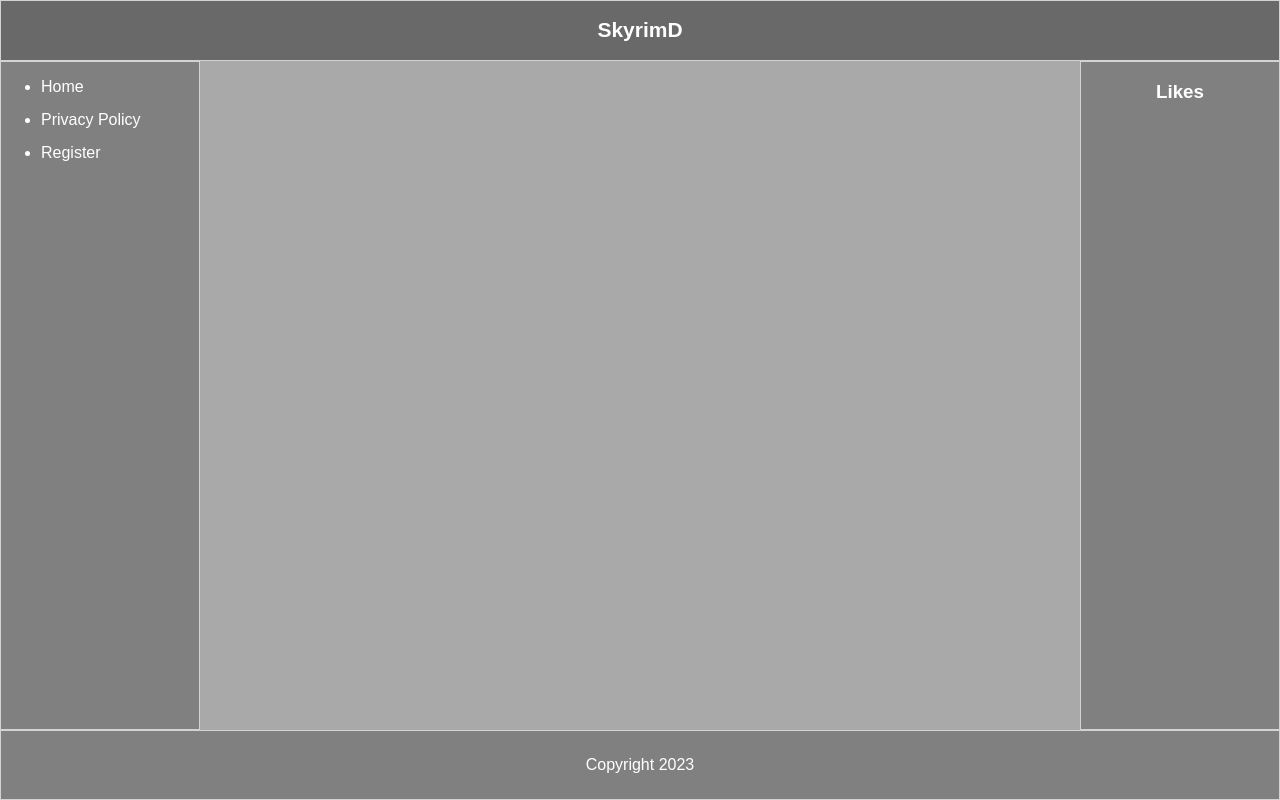
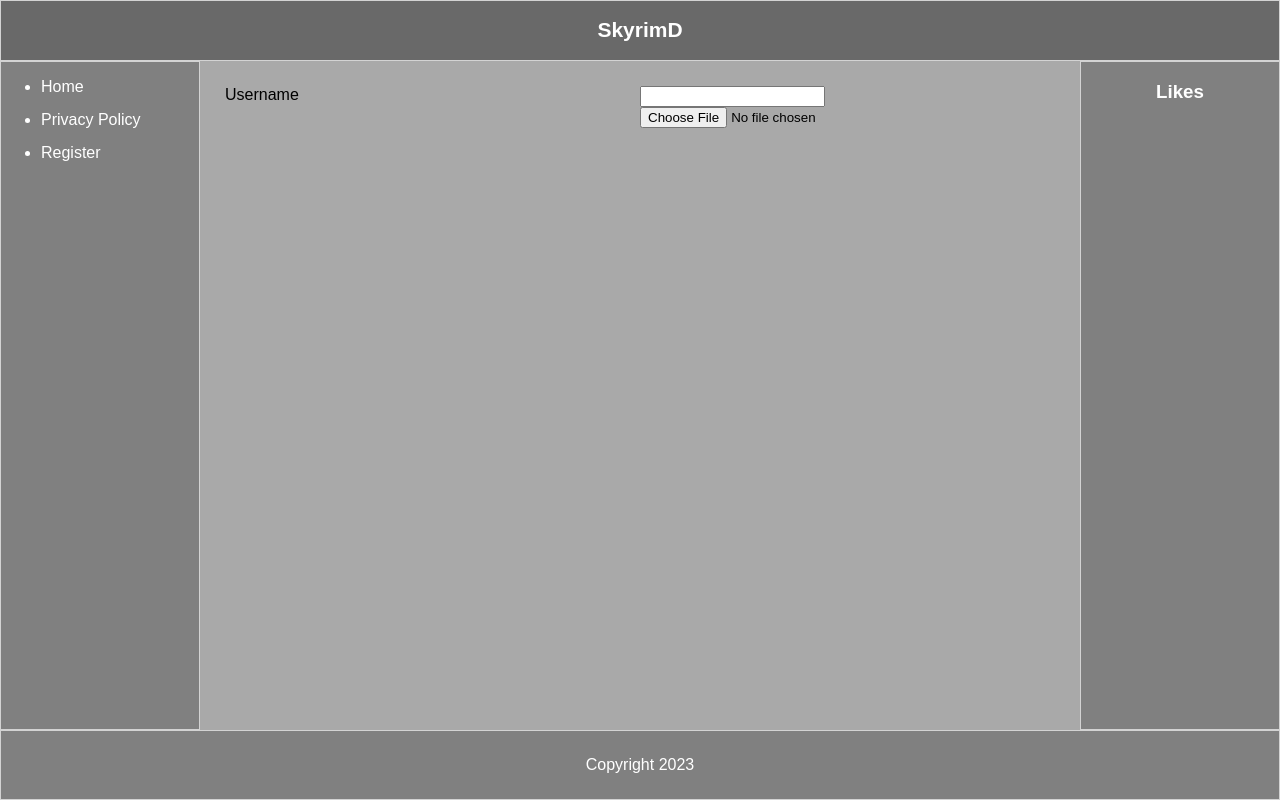
Before and after one commit to Tobiasz441/SkyrimDWeb, an Angular app: page /register in a window 1280 px wide. Built offline with nearby package versions, Linux system fonts and the light colour scheme.

Commit message:
Improved on Registration and introduced first forms

```diff
--- a/src/app/main/main.component.html
+++ b/src/app/main/main.component.html
@@ -1,5 +1,5 @@
 <main class="person">
-  <img class="image" src="assets/cropped.jpg"/>
+  <img class="image" src="assets/pr5q7i-01-jjo4wg3nwfo71.jpg"/>
   <div class="info">
     <p>Here comes the info about the person on the picture...
       <br>
--- a/src/app/registration/registration.component.html
+++ b/src/app/registration/registration.component.html
@@ -1,3 +1,14 @@
 <main>
-
+  <div>
+    <form class="registration">
+      <div class="labels">
+        <label for="username">Username</label>
+      </div>
+      <div class="fields">
+        <input type="text" name="username" id="username">
+        <br>
+        <input type="file" name="photo" id="photo" accept="image/jpeg, image/png">
+      </div>
+    </form>
+  </div>
 </main>
--- a/src/styles.css
+++ b/src/styles.css
@@ -125,3 +125,10 @@ app-nav{
   grid-area: like;
   justify-self: center;
 }
+
+.registration{
+  display: grid;
+  grid-template-columns: 1fr 1fr;
+  grid-template-rows: 10fr 1fr;
+  grid-template-areas: "labels fields" ". buttons";
+}
```
